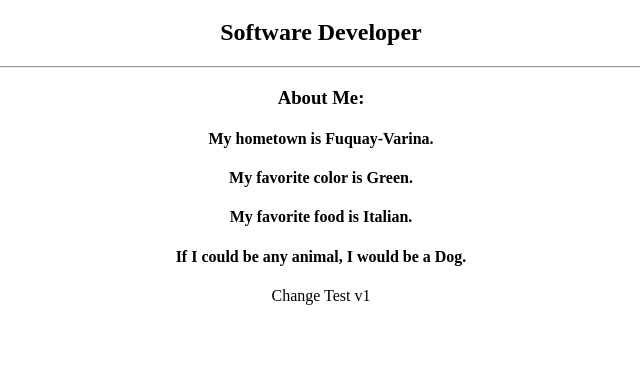
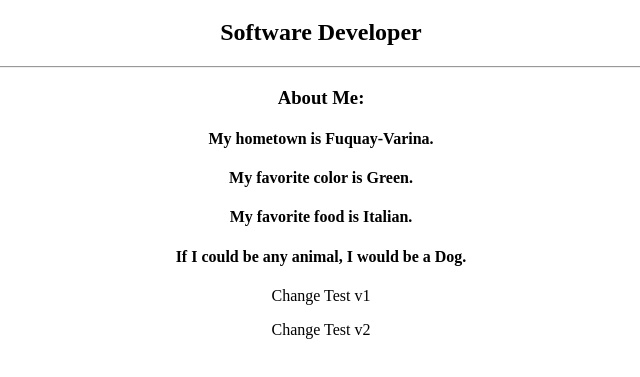
Before and after one commit to Austinjames99/my-first-repo, a plain HTML site: page index.html in a window 1280 px wide. Shown: the part 61-438 px from the top of the page, without its empty margins (319-959 px from the left). Drawn offline with Linux system fonts and the light colour scheme.

Commit message:
Add Change_v2

```diff
--- a/index.html
+++ b/index.html
@@ -16,6 +16,7 @@
 					<h4>My favorite food is Italian.</h4>
 					<h4>If I could be any animal, I would be a Dog.</h4>
                     <p>Change Test v1</p>
+                    <p>Change Test v2</p>
 			</div>
 		  </body>
 		</html>
```
